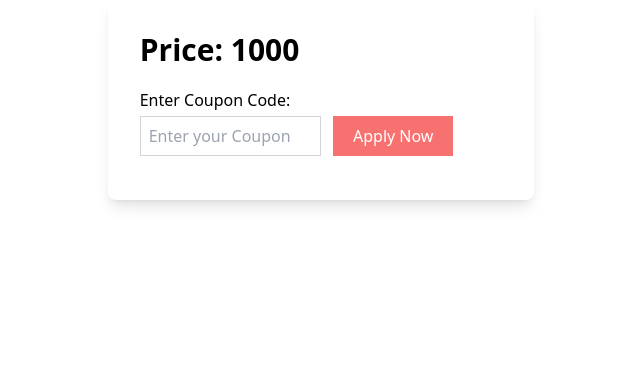
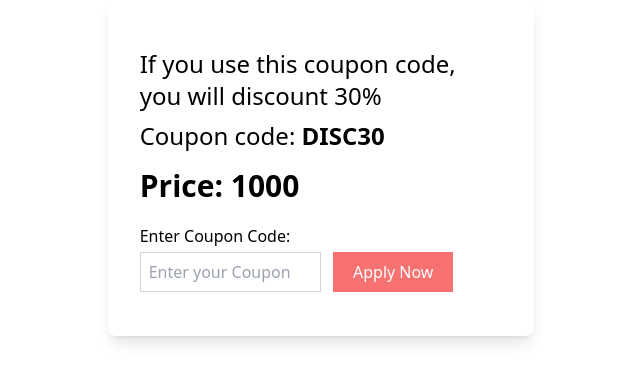
Before and after one commit to wdridoy11/coupon_discount, a plain HTML site: page index.html in a window 1280 px wide. Shown: the whole page, without its empty margins (319-959 px from the left). Drawn offline with nearby package versions, Linux system fonts and the light colour scheme.

Commit message:
coupon code display

```diff
--- a/index.html
+++ b/index.html
@@ -13,6 +13,10 @@
    <!-- coupon discount section design start -->
    <main class="w-full md:w-1/2 lg:w-2/6 mx-auto">
       <section class="bg-white shadow-lg p-8 rounded-lg mx-2 md:mx-0">
+         <div class="py-4">
+            <p class="text-black text-2xl">If you use this coupon code, you will discount 30%</p>
+            <h3 class="text-black text-2xl mt-2">Coupon code: <strong>DISC30</strong></h3>
+         </div>
          <h2 class="text-3xl text-black font-semibold mb-5">Price: <span id="price">1000</span></h2>
          <h4 class="text-base text-black font-medium mb-1">Enter Coupon Code:</h4>
          <div class="flex gap-3">
```
